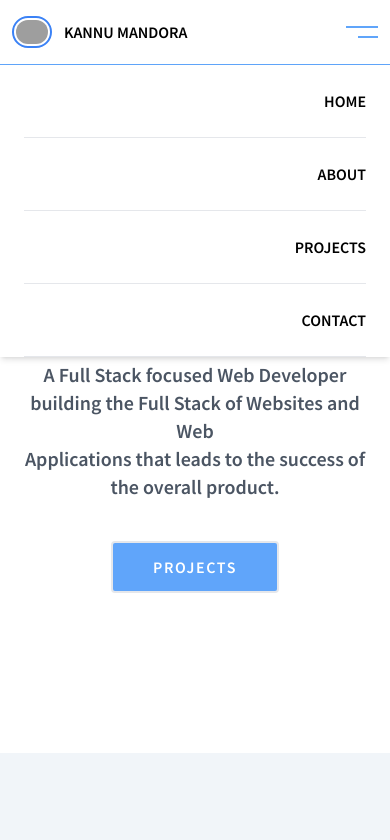
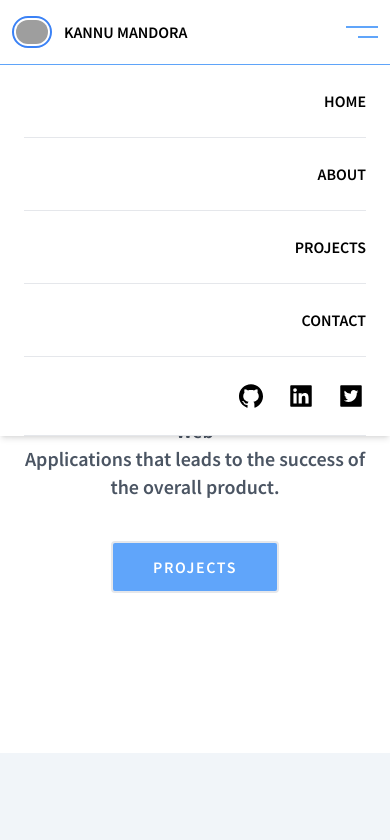
Before and after one commit to mandorakannu/my-website, a Next.js app: page / in a window 390 px wide. Shown: the top 840 px of the page. Built offline with nearby package versions, Linux system fonts and the light colour scheme; grey boxes are pictures that could not be loaded.

Commit message:
Add Social Media icons for mobile screens

```diff
--- a/components/tsx/Mobilebar.tsx
+++ b/components/tsx/Mobilebar.tsx
@@ -2,6 +2,7 @@
 import Logo from "@components/Logo";
 import Link from "next/link";
 import scollToSection from "@assets/ts/scrollToSection";
+import SocialMedia from "@components/SocialMedia";
 
 export default function Mobilebar() {
   const showHamber = () => {
@@ -37,6 +38,10 @@ export default function Mobilebar() {
             <Link href="/#Contact" onClick={()=>scollToSection("Contact")} className="active:text-blue-500" >Contact</Link>
           </li>
           <hr />
+          <li className="my-6">
+            <SocialMedia classes="flex justify-end items-end gap-5" />
+          </li>
+          <hr />
         </ul>
       </div>
     </>
```
